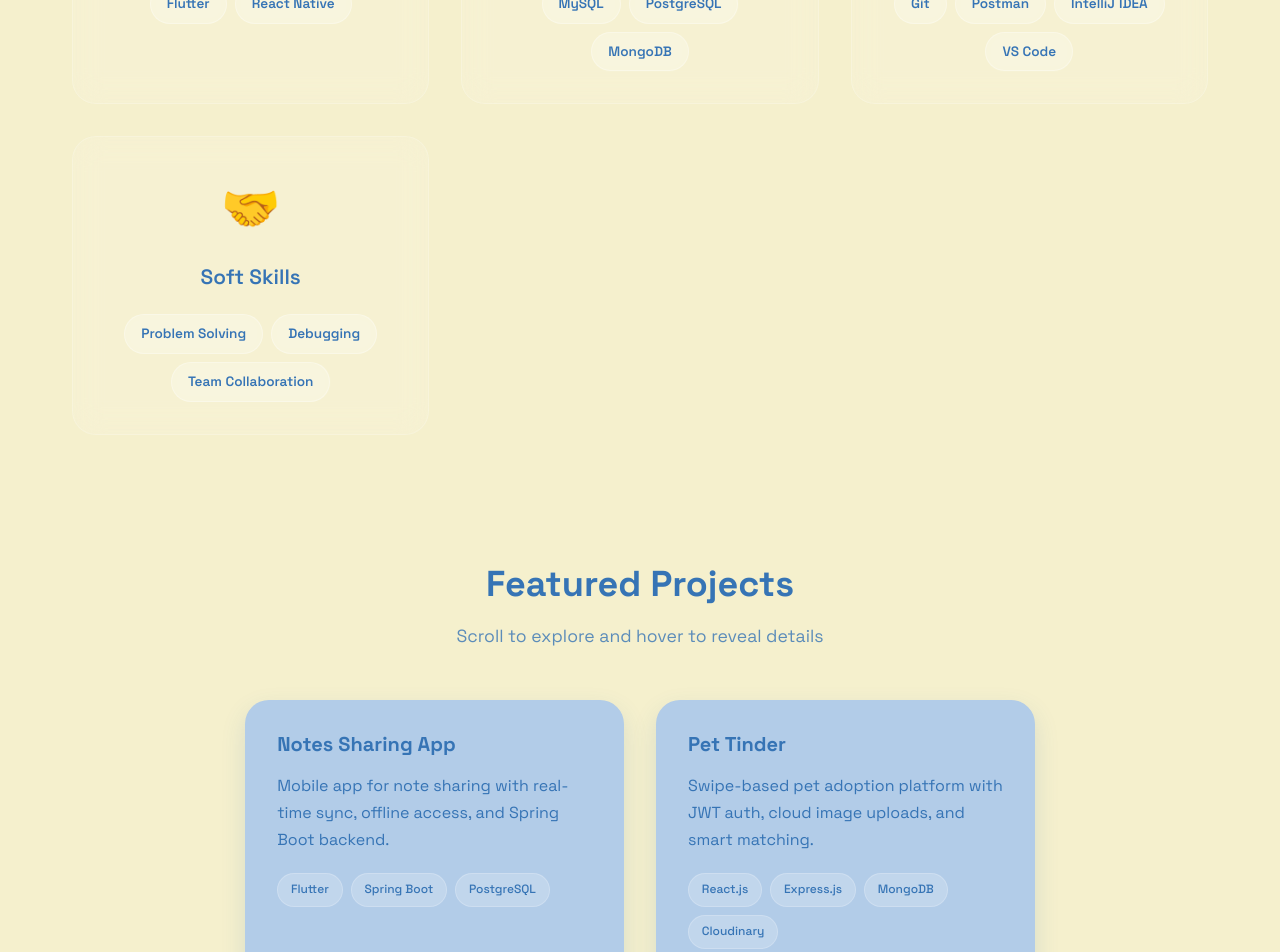
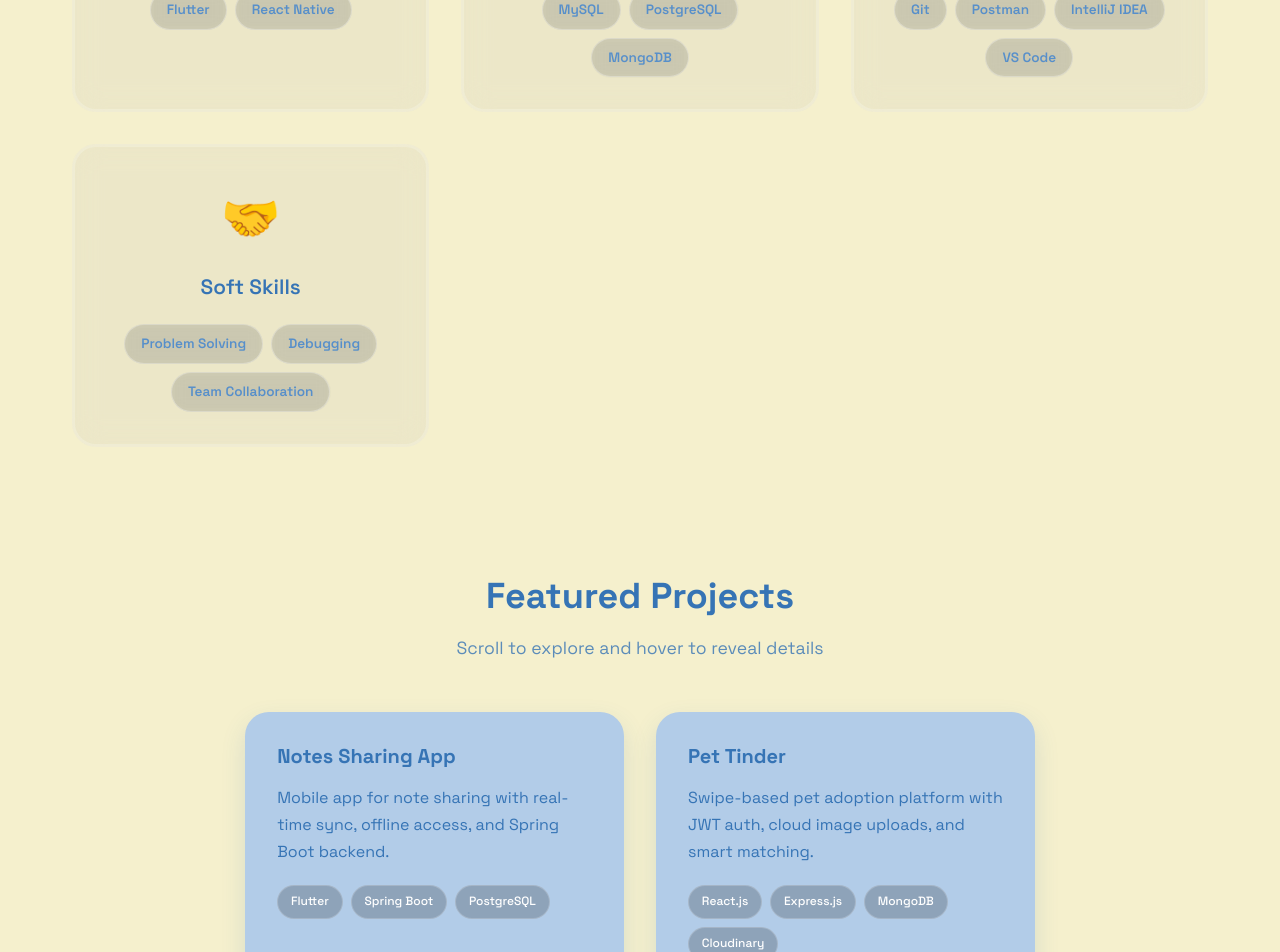
Before and after one commit to SwastikShetty06/portfolio, a React (Create React App) app: page / in a window 1280 px wide. Shown: the part 2460-3412 px from the top of the page. Built offline with nearby package versions, Linux system fonts and the light colour scheme.

Commit message:
update src/components/SkillGroupGrid.css and src/components/ProjectCardList.css

```diff
--- a/src/components/ProjectCardList.css
+++ b/src/components/ProjectCardList.css
@@ -75,12 +75,12 @@
 }
 
 .tech-badge {
-  background: rgba(255, 255, 255, 0.2);
+  background: rgba(0, 0, 0, 0.2);
   border: 1px solid var(--glass-border);
   padding: 0.4rem 0.8rem;
   border-radius: var(--radius-full);
   font-size: 0.75rem;
-  color: var(--indigo);
+  color: #fff;
   font-weight: 500;
 }
 
--- a/src/components/SkillGroupGrid.css
+++ b/src/components/SkillGroupGrid.css
@@ -14,13 +14,13 @@
 }
 
 .skill-card {
-  background: rgba(255, 255, 255, 0.1);
+  background: rgba(156, 156, 156, 0.1);
   backdrop-filter: blur(15px);
   -webkit-backdrop-filter: blur(15px);
   border-radius: 24px;
   padding: 2rem;
   text-align: center;
-  border: 1px solid rgba(255, 255, 255, 0.2);
+  border: 3px solid rgba(255, 255, 255, 0.2);
   transition: all 0.4s cubic-bezier(0.25, 0.1, 0.25, 1);
   position: relative;
   overflow: hidden;
@@ -28,7 +28,7 @@
 
 .skill-card:hover {
   border-color: rgba(255, 255, 255, 0.4);
-  background: rgba(255, 255, 255, 0.15);
+  background: rgba(0, 0, 0, 0.15);
   box-shadow: 0 16px 40px rgba(0, 0, 0, 0.2), 0 6px 12px rgba(0, 0, 0, 0.1);
   transform: translateY(-8px) scale(1.02);
 }
@@ -62,9 +62,9 @@
 }
 
 .skill-badge {
-  background: rgba(255, 255, 255, 0.2);
+  background: rgba(101, 100, 100, 0.2);
   backdrop-filter: blur(8px);
-  color: var(--indigo);
+  color: #578FCA;
   padding: 0.5rem 1rem;
   border-radius: 20px;
   font-size: 0.85rem;
```
Also changed, not shown: 2 other files (tests, documents, lock files or other folders).
